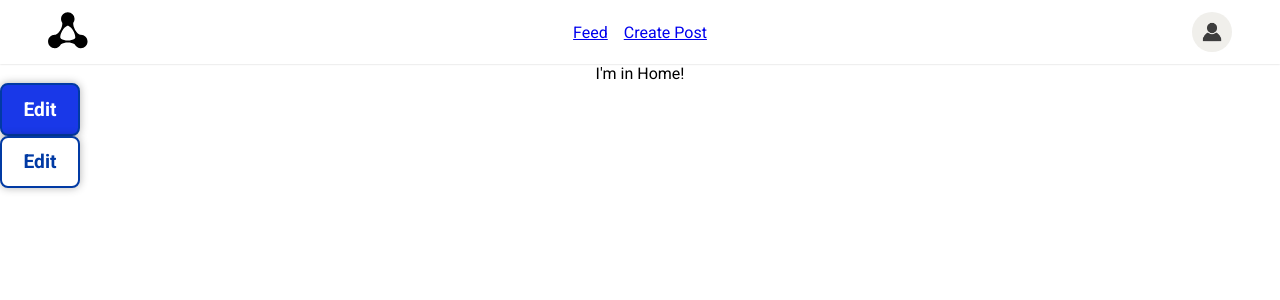
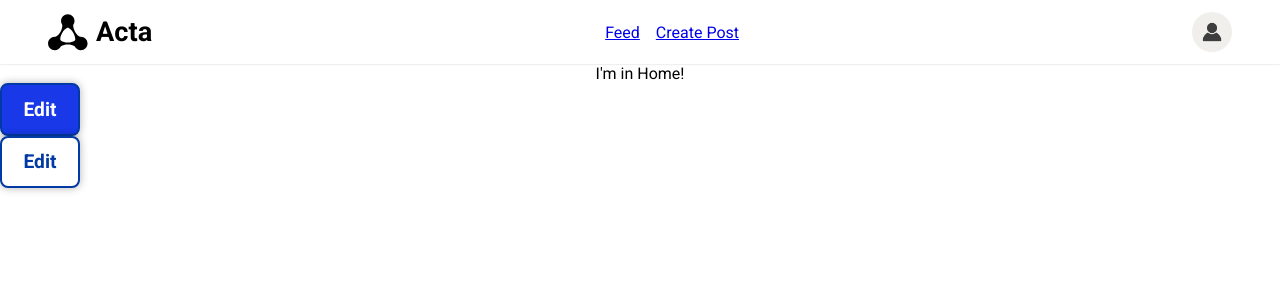
Before and after one commit to Luzefiru/Acta, a React (Create React App) app: page / in a window 1280 px wide. Shown: the top 300 px of the page. Built offline with nearby package versions, Linux system fonts and the light colour scheme.

Commit message:
feat: finalize lettermark logo

```diff
--- a/src/components/layouts/Logo.css
+++ b/src/components/layouts/Logo.css
@@ -1,4 +1,11 @@
 .Logo {
-  width: 40px;
-  height: 40px;
+  display: flex;
+  align-items: center;
+  gap: 8px;
 }
+
+.Logo__wordmark {
+  font-weight: 700;
+  font-size: 1.7rem;
+  color: black;
+}
--- a/src/components/layouts/Logo.jsx
+++ b/src/components/layouts/Logo.jsx
@@ -3,9 +3,29 @@ import LogoBlack from '../../assets/logo-black.svg';
 import LogoWhite from '../../assets/logo-white.svg';
 
 const Logo = (props) => {
-  const { white = false } = props;
+  const {
+    isWhite = false,
+    isWordmark = true,
+    width = '40px',
+    fontSize = '1.7rem',
+  } = props;
+
   return (
-    <img className="Logo" src={white ? LogoWhite : LogoBlack} alt="Acta" />
+    <div className="Logo">
+      <img
+        className="Logo__img"
+        style={{ width: width, height: width }}
+        src={isWhite ? LogoWhite : LogoBlack}
+        alt="Acta"
+      />
+      {isWordmark ? (
+        <span className="Logo__wordmark" style={{ fontSize: fontSize }}>
+          Acta
+        </span>
+      ) : (
+        <></>
+      )}
+    </div>
   );
 };
 
--- a/src/components/layouts/Navbar.jsx
+++ b/src/components/layouts/Navbar.jsx
@@ -6,7 +6,7 @@ import { Link } from 'react-router-dom';
 const Navbar = () => {
   return (
     <div className="Navbar">
-      <Link to="/">
+      <Link to="/" style={{ textDecoration: 'none' }}>
         <Logo />
       </Link>
 
```
